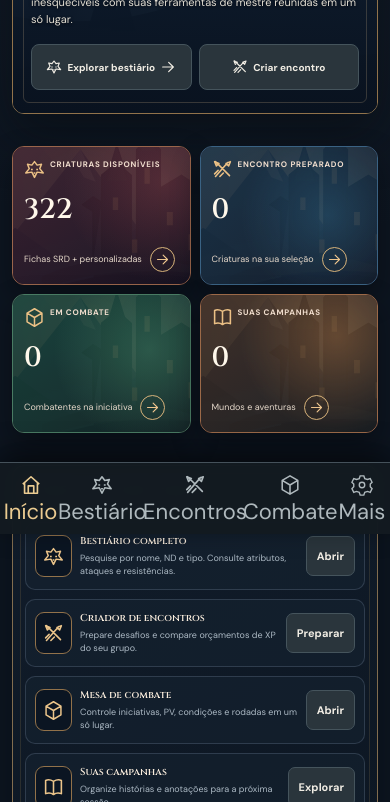
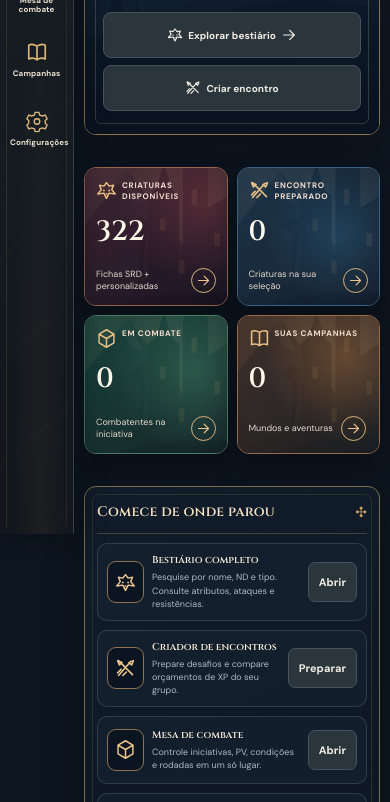
Before and after one commit to gptdagalera69-png/GPT-R, a website with bundled scripts: page index.html in a window 390 px wide. Shown: the part 310-1112 px from the top of the page. Built offline with nearby package versions, Linux system fonts and the light colour scheme.

Commit message:
ui: load persistent lateral navigation on mobile

```diff
--- a/index.html
+++ b/index.html
@@ -11,7 +11,7 @@
 <link href="https://fonts.googleapis.com/css2?family=Cinzel:wght@500;600;700;800&family=DM+Sans:wght@400;500;600;700;800&display=swap" rel="stylesheet">
 <link rel="stylesheet" href="/styles.css">
 <link rel="stylesheet" href="/theme-v2.css">
-<link rel="stylesheet" href="/atlas-v3.css"><link rel="stylesheet" href="/mestre-v35.css"><link rel="stylesheet" href="/monster-art-v1.css"><link rel="stylesheet" href="/ux-responsive-v1.css"><link rel="stylesheet" href="/tactical-v2.css"><link rel="stylesheet" href="/bestiary-gallery-v1.css">
+<link rel="stylesheet" href="/atlas-v3.css"><link rel="stylesheet" href="/mestre-v35.css"><link rel="stylesheet" href="/monster-art-v1.css"><link rel="stylesheet" href="/ux-responsive-v1.css"><link rel="stylesheet" href="/tactical-v2.css"><link rel="stylesheet" href="/bestiary-gallery-v1.css"><link rel="stylesheet" href="/sidebar-mobile-v1.css">
 <title>Central do Mestre — Atlas Arcano</title>
 </head>
 <body>
```
